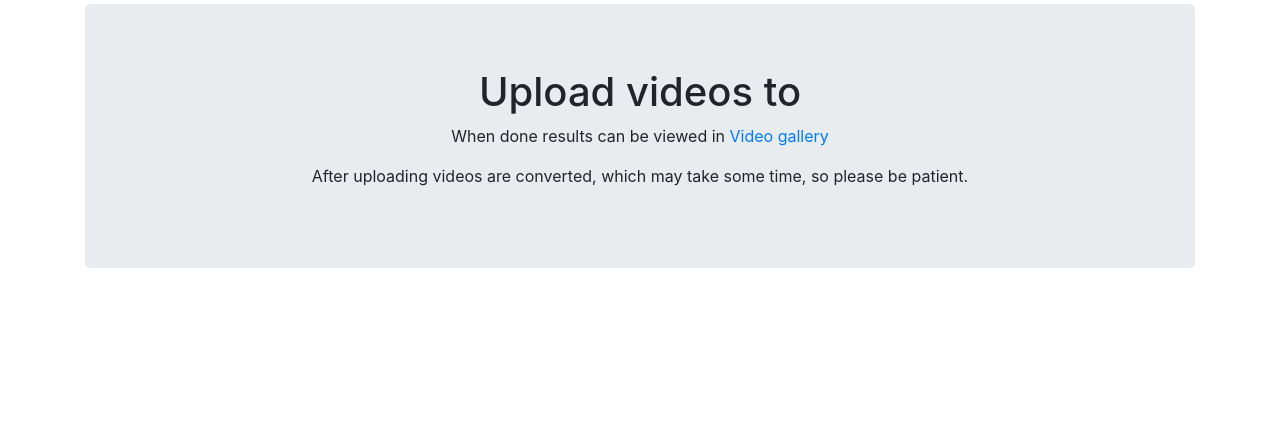
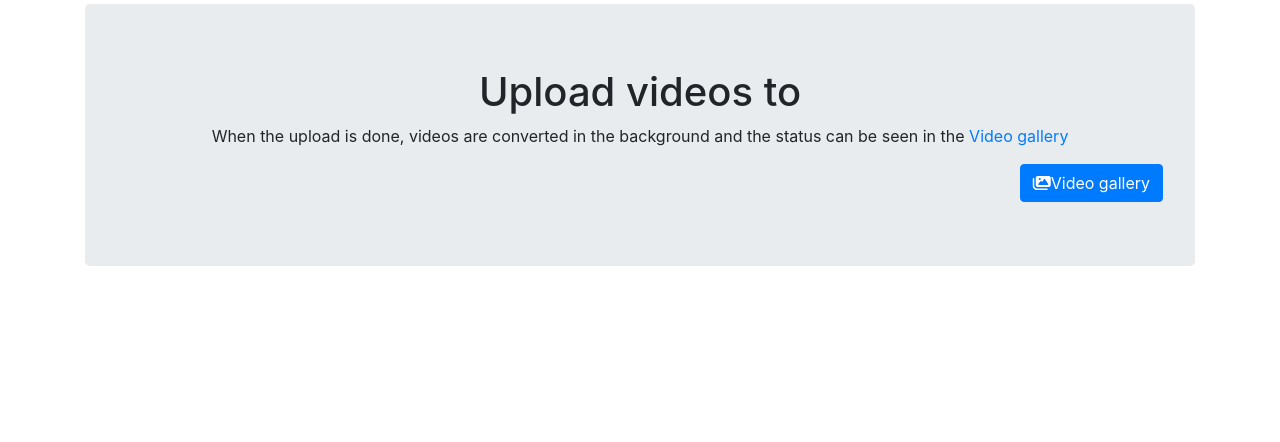
Before and after one commit to egemose/DroneVideoMeasure, a Flask app: template templates/projects/upload.html in a window 1280 px wide. Shown: the part 56-498 px from the top of the page. Run offline with Flask 2, Linux system fonts and the light colour scheme; the template is opened without the code that fills it, so the values that code supplies are empty; parts of the project's set-up code (start-up, migrations or seed data) failed here and were passed over; some libraries are stand-ins or nearby versions.

Commit message:
updated text on upload page

```diff
--- a/templates/projects/upload.html
+++ b/templates/projects/upload.html
@@ -22,11 +22,15 @@
       <div class="row justify-content-between">
         <div class="col-auto mx-auto text-center">
           <h1>Upload videos to {{ project }}</h1>
-          <p>When done results can be viewed in <a href="{{ url_for('projects.video_gallery', project=project) }}" >Video gallery</a></p>
-          <p>After uploading videos are converted, which may take some time, so please be patient.</p>
+          <p>When the upload is done, videos are converted in the background and the status can be seen in the <a href="{{ url_for('projects.video_gallery', project=project) }}" >Video gallery</a>
         </div>
       </div>
       {{ dropzone.create(action=url_for('projects.upload', project=project)) }}
       {{ dropzone.config() }}
+      <div class="row justify-content-end">
+        <div class="col">
+          <a href="#" class="btn btn-primary float-right" id="upload_done" role="button"><i class="fas fa-images"></i>Video gallery</a>
+        </div>
+      </div>
     </div>
 {%- endblock %}
--- a/version.txt
+++ b/version.txt
@@ -1 +1 @@
-[master]-66+1(pre:a7dab37)
+[master]-67+1(pre:cc9a0a0)
```
